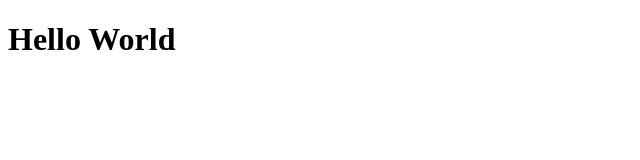
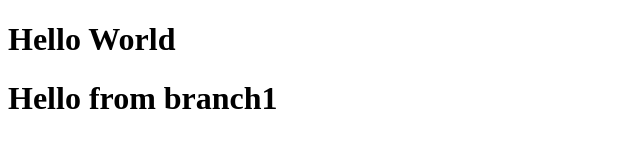
Before and after one commit to Nargis21/practice, a plain HTML site: page index.html in a window 1280 px wide. Shown: the whole page, without its empty margins (0-640 px from the left). Drawn offline with Linux system fonts and the light colour scheme.

Commit message:
hello added

```diff
--- a/index.html
+++ b/index.html
@@ -11,6 +11,7 @@
 
 <body>
     <h1>Hello World</h1>
+    <h1>Hello from branch1</h1>
 </body>
 
 </html>
```
